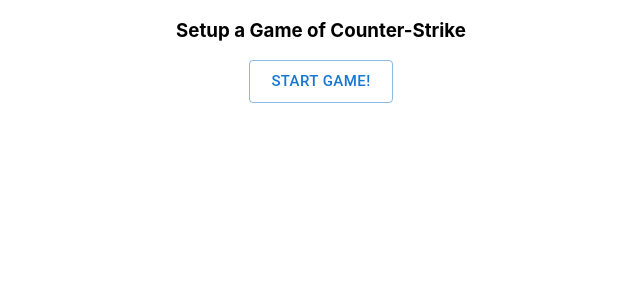
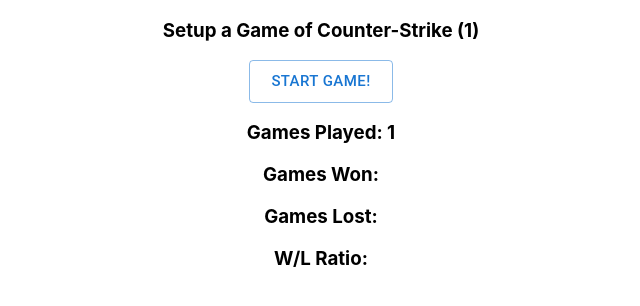
Before and after one commit to jonahhhhhh/counter-strike-companion-app, a React (Create React App) app: page / in a window 1280 px wide. Both pictures are taken after a click on the button "PLAY COUNTER-STRIKE". Shown: the top 306 px of the page, without its empty margins (319-959 px from the left). Built offline with nearby package versions, Linux system fonts and the light colour scheme.

Commit message:
using react states to pass data between components

```diff
--- a/src/App.tsx
+++ b/src/App.tsx
@@ -1,4 +1,4 @@
-import React from 'react';
+import React, { useState } from 'react';
 import logo from './logo.svg';
 import './App.css';
 
@@ -11,6 +11,10 @@
 import {Setup} from "./Setup";
 import {Play} from "./Play";
 
+const App = () => {
+
+  const [num, setNum] = useState(1);
+
   const router = createHashRouter([
     {
       path: "/",
@@ -18,7 +22,10 @@
     },
     {
       path: "/setup",
-    element: <Setup />,
+      element: <Setup
+      num={num}
+      setNum={setNum}
+      />,
     },
     {
       path: "/play",
@@ -26,10 +33,13 @@
     },
   ]);
 
-const App = () => {
     return (
         <div className="App">
         <RouterProvider router={router} />
+        <h3>Games Played: {num}</h3>
+        <h3>Games Won:</h3>
+        <h3>Games Lost:</h3>
+        <h3>W/L Ratio:</h3>
       </div>
   );
 };
--- a/src/Setup.tsx
+++ b/src/Setup.tsx
@@ -1,19 +1,32 @@
 import Button from '@mui/material/Button';
+import { FC, useState } from 'react';
 import { useNavigate } from "react-router-dom";
 
-export const Setup = () => {
+interface SetupProps {
+    num: number;
+    setNum: any;
+};
+
+export const Setup: FC<SetupProps> = ({num, setNum}) => {
 
     const navigate = useNavigate();
 
     return (
         <>
-        <h3>Setup a Game of Counter-Strike</h3>
-        <Button
-            variant="outlined"
-            size="large"
-            onClick={() => navigate('/play')}
-        >
-            Start Game!</Button>
+            <h3>
+                Setup a Game of Counter-Strike ({num})
+            </h3>
+            <Button
+                variant="outlined"
+                size="large"
+                onClick={
+                    () => {
+                        setNum(num + 1);
+                        navigate('/play');
+                    }
+                }
+            >
+                Start Game!</Button>
         </>
     );
   };
```
Lines whose indentation alone changed are shown as unchanged.
